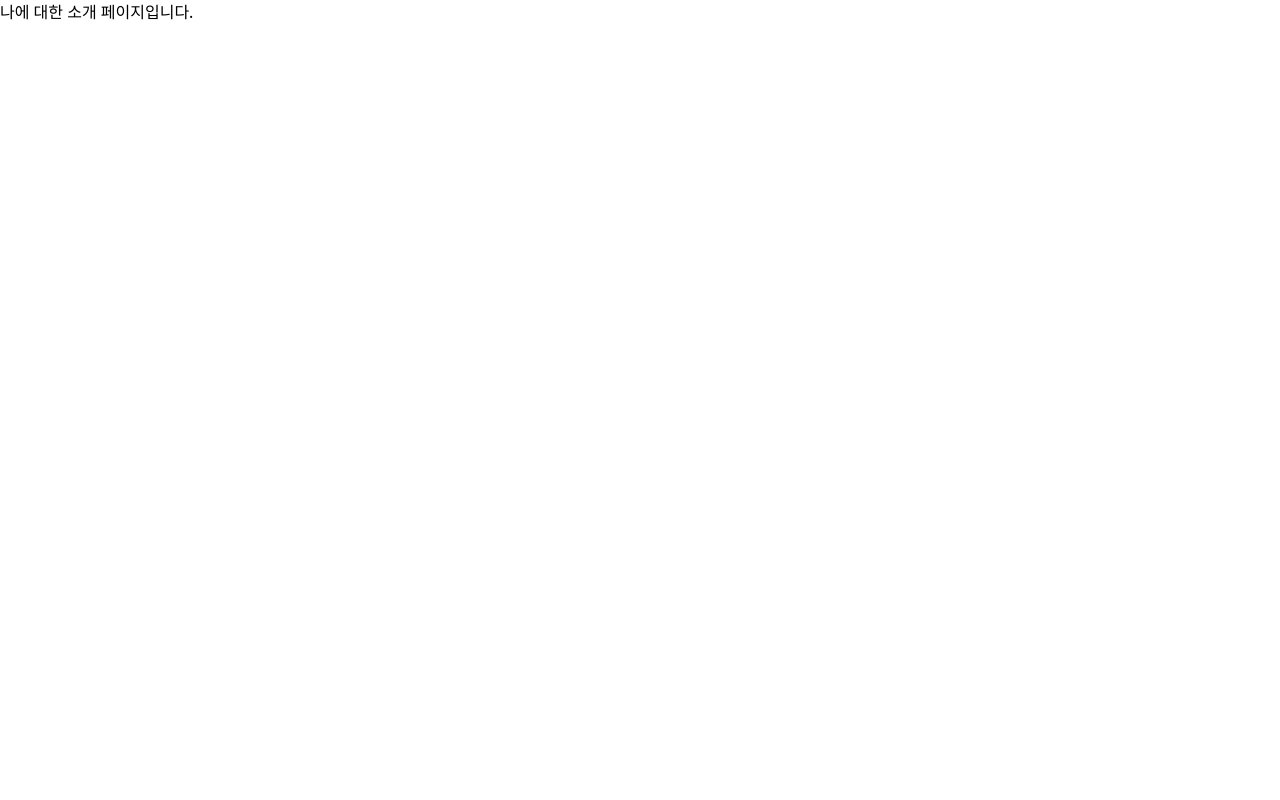
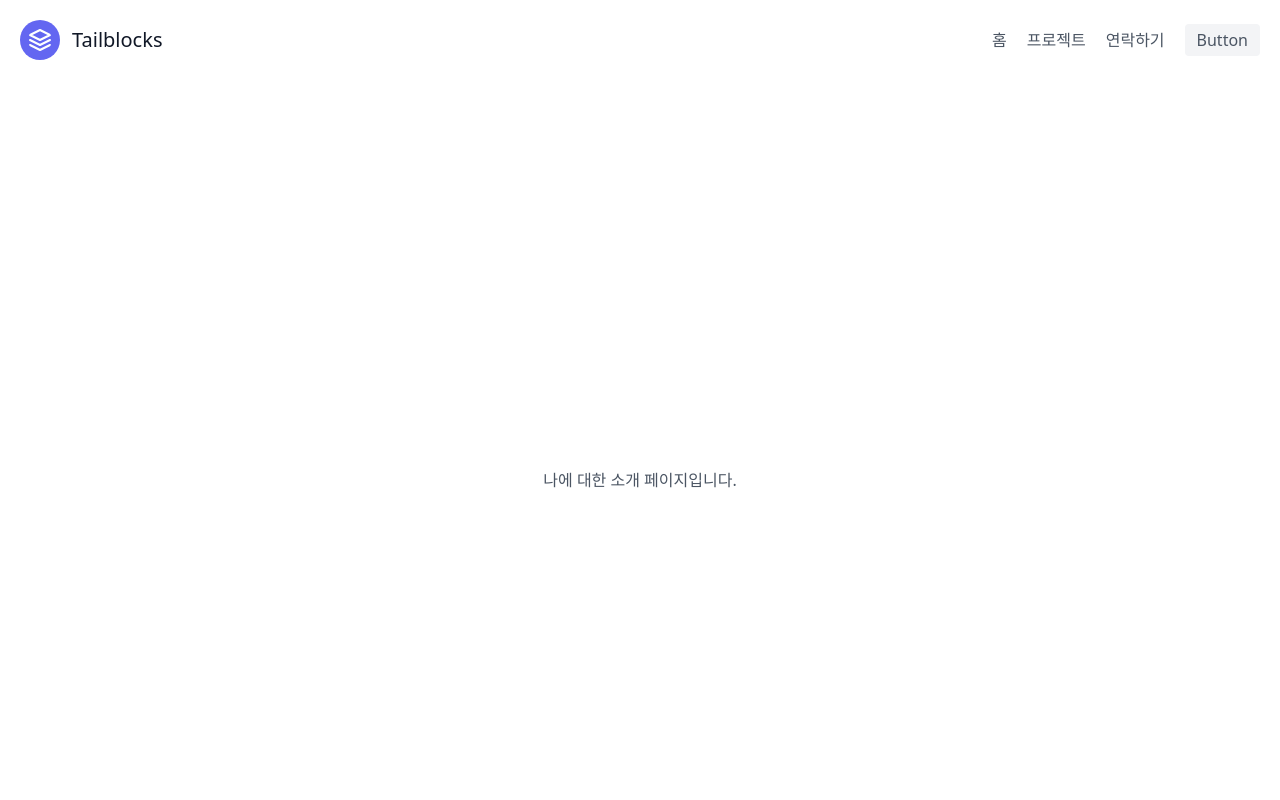
Before and after one commit to Sy2tema/next-fortpolio, a Next.js app: page /about_me in a window 1280 px wide. Shown: the top 800 px of the page. Built offline with nearby package versions, Linux system fonts and the light colour scheme.

Commit message:
Update "about_me.js" layout

```diff
--- a/pages/about_me.js
+++ b/pages/about_me.js
@@ -1,7 +1,17 @@
+import Layout from '../components/layout';
+import Head from 'next/head';
+
 export default function AboutMe() {
     return (
-        <>
-            <h1>나에 대한 소개 페이지입니다.</h1>
-        </>
+        <Layout>
+            <Head>
+                <title>이건혁 포트폴리오</title>
+                <meta name="description" content="Generated by create next app" />
+                <link rel="icon" href="/favicon.ico" />
+            </Head>
+            <section className="flex min-h-screen flex-col items-center justify-center text-gray-600 body-font">
+                <h1>나에 대한 소개 페이지입니다.</h1>
+            </section>
+        </Layout>
     );
 }
```
